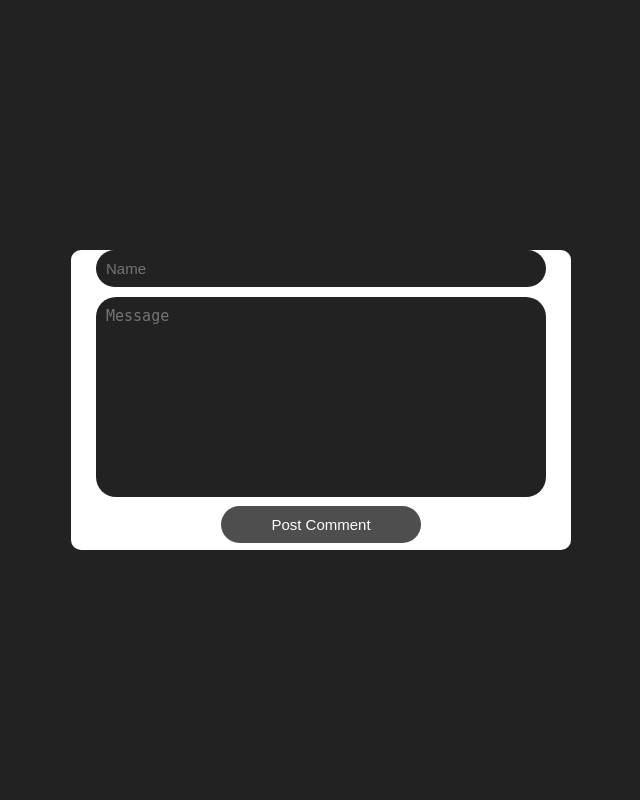
After one commit to safaHusain/DataProject, a PHP site: page /comments.php in a window 1280 px wide. The commit adds this page. Shown: the whole page, without its empty margins (319-959 px from the left). Run offline with PHP 8.4, Linux system fonts and the light colour scheme; data that the repository does not hold is empty; a stand-in replaces the project's code that opens the database connection.

Commit message:
comment section almost done

```diff
--- /dev/null
+++ b/Documents/Project/comments.php
@@ -0,0 +1,62 @@
+<?php
+
+include 'config.php';
+
+if (isset($_POST['post_comment'])) {
+
+    $name = $_POST['name'];
+    $message = $_POST['message'];
+
+    $sql = "INSERT INTO demo (name, message)
+		VALUES ('$name', '$message')";
+
+    if ($conn->query($sql) === TRUE) {
+        echo "";
+    } else {
+        echo "Error: " . $sql . "<br>" . $conn->error;
+    }
+}
+
+?>
+
+<!DOCTYPE html>
+<html lang="en">
+
+<head>
+    <meta charset="UTF-8">
+    <meta name="viewport" content="width=device-width, initial-scale=1.0">
+    <link rel="stylesheet" href="style.css">
+    <title>Comment System PHP | National Coding</title>
+</head>
+
+<body>
+    <div class="wrapper">
+        <form action="" method="post" class="form">
+            <input type="text" class="name" name="name" placeholder="Name">
+            <br>
+            <textarea name="message" cols="30" rows="10" class="message" placeholder="Message"></textarea>
+            <br>
+            <button type="submit" class="btn" name="post_comment">Post Comment</button>
+        </form>
+    </div>
+
+    <div class="content">
+        <?php
+
+        $sql = "SELECT * FROM demo";
+        $result = $conn->query($sql);
+
+        if ($result->num_rows > 0) {
+            // output data of each row
+            while ($row = $result->fetch_assoc()) {
+
+        ?>
+                <h3><?php echo $row['name']; ?></h3>
+                <p><?php echo $row['message']; ?></p>
+
+        <?php }
+        } ?>
+    </div>
+</body>
+
+</html>
--- a/Documents/Project/style.css
+++ b/Documents/Project/style.css
@@ -65,3 +65,71 @@ font-size: 16px;
     align-items: center;
     font-size: 18px
 }
+
+  @import url('https://fonts.googleapis.com/css2?family=Poppins:wght@200;300;400;500;600&family=Roboto:ital,wght@0,100;0,300;0,400;0,500;0,700;0,900;1,100;1,300;1,400;1,500;1,700;1,900&display=swap');
+*{
+    margin:0%; padding: 0%; box-sizing: border-box;
+}
+body {
+    background-color: #222222;
+    min-height: 100vh;
+    display: flex;
+    justify-content: center;
+    align-items: center;
+    font-family: 'Roboto', sans-serif;
+}
+.wrapper {
+    background: white;
+    border-radius: 10px;
+    width: 500px;
+    height: 300px;
+    flex-direction: column;
+    display: flex;
+    justify-content: space-between;
+    align-items: center;
+}
+.wrapper .form input{
+
+    background: #222222;
+    color: white;
+    font-size: 15px;
+    width: 450px;
+    border-radius: 20px;
+    padding: 10px;
+    border: none;
+    outline: none;
+    margin-bottom: 10px;
+}
+
+.wrapper .form textarea{
+
+    background: #222222;
+    color: white;
+    font-size: 15px;
+    width: 450px;
+    border-radius: 20px;
+    padding: 10px;
+    border: none;
+    outline: none;
+    resize: none;
+
+}
+.wrapper .form .btn {
+    background: #222222;
+    color: white;
+    font-size: 15px;
+    border: none;
+    outline: none;cursor: pointer;
+    padding: 10px;
+    width: 200px;
+    border-radius: 20px;
+    margin: 0 auto;
+    display: block;
+    margin-top: 5px;
+    opacity: 0.8;
+    transition: 0.4s all ease;
+}
+
+.wrapper .form .btn:hover {
+    opacity: 1;
+}
```
